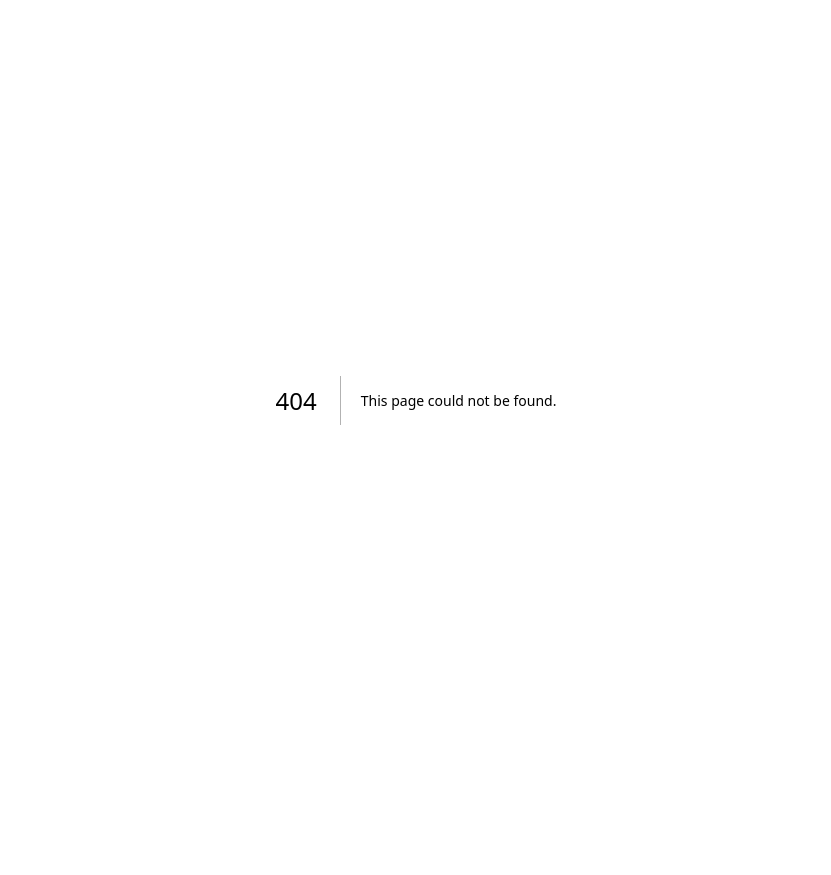
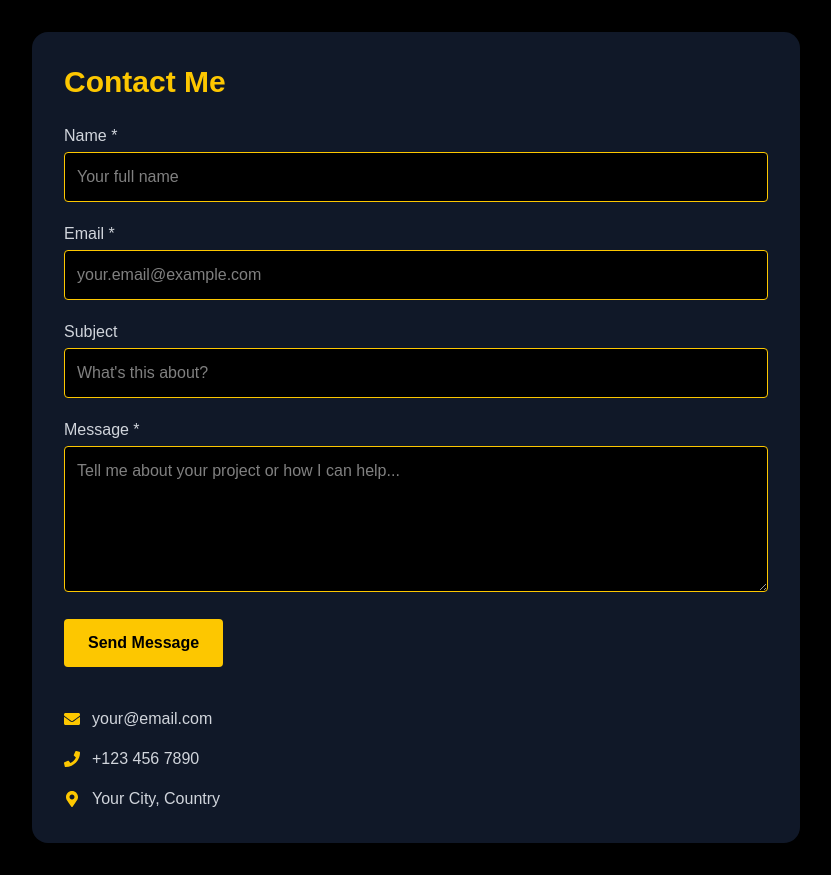
Before and after one commit to AddyDev555/Portfolio, a Next.js app: page /contacts in a window 1280 px wide. Before the commit this address had no page. Shown: the whole page, without its empty margins (224-1055 px from the left). Before the commit the page ends 800 px from the top, so only its background shows below. Built offline with nearby package versions, Linux system fonts and the light colour scheme.

Commit message:
Added backend for projects page.

```diff
--- /dev/null
+++ b/app/contacts/components/contactForm.jsx
@@ -0,0 +1,182 @@
+"use client";
+import React, { useState } from "react";
+import { FaEnvelope, FaPhone, FaMapMarkerAlt } from "react-icons/fa";
+
+const ContactMe = () => {
+    const [formData, setFormData] = useState({
+        from_name: '',
+        from_email: '',
+        subject: '',
+        message: ''
+    });
+    const [isLoading, setIsLoading] = useState(false);
+    const [status, setStatus] = useState({ type: '', message: '' });
+
+    const handleChange = (e) => {
+        setFormData({
+            ...formData,
+            [e.target.name]: e.target.value
+        });
+    };
+
+    const sendEmail = async (e) => {
+        e.preventDefault();
+        setIsLoading(true);
+        setStatus({ type: '', message: '' });
+
+        // Basic validation
+        if (!formData.from_name || !formData.from_email || !formData.message) {
+            setStatus({
+                type: 'error',
+                message: 'Please fill in all required fields.'
+            });
+            setIsLoading(false);
+            return;
+        }
+
+        try {
+            // Simulate EmailJS call (replace with actual implementation in your environment)
+            const templateParams = {
+                from_name: formData.from_name,
+                from_email: formData.from_email,
+                subject: formData.subject || 'Contact Form Submission',
+                message: formData.message,
+            };
+
+            // In your actual implementation, use:
+            const emailjs = require('@emailjs/browser');
+            await emailjs.send(
+                "service_uhy7xw3",
+                "template_b0gsigo",
+                templateParams,
+                "e4urQMx9Nd0cX_lRD"
+            );
+
+            // Simulating success for demo
+            await new Promise(resolve => setTimeout(resolve, 2000));
+
+            setStatus({
+                type: 'success',
+                message: 'Message sent successfully! I\'ll get back to you soon.'
+            });
+
+            // Reset form
+            setFormData({
+                from_name: '',
+                from_email: '',
+                subject: '',
+                message: ''
+            });
+
+        } catch (error) {
+            console.error('Email Error:', error);
+            setStatus({
+                type: 'error',
+                message: 'Failed to send message. Please try again or contact me directly.'
+            });
+        } finally {
+            setIsLoading(false);
+        }
+    };
+
+    return (
+        <div className="min-h-screen overflow-y-scroll bg-black text-white flex items-center justify-center p-8">
+            <div className="w-full max-w-3xl bg-gray-900 p-8 rounded-2xl shadow-lg">
+                <h2 className="text-3xl font-bold mb-6 text-yellow-400">Contact Me</h2>
+
+                {/* Status Messages */}
+                {status.message && (
+                    <div className={`mb-6 p-4 rounded-lg ${
+                        status.type === 'success'
+                            ? 'bg-green-900 border border-green-400 text-green-100'
+                            : 'bg-red-900 border border-red-400 text-red-100'
+                    }`}>
+                        {status.message}
+                    </div>
+                )}
+
+                <div className="space-y-5">
+                    <div>
+                        <label className="block mb-1 text-gray-300">Name *</label>
+                        <input
+                            type="text"
+                            name="from_name"
+                            value={formData.from_name}
+                            onChange={handleChange}
+                            required
+                            disabled={isLoading}
+                            className="w-full p-3 rounded bg-black text-white border border-yellow-400 focus:outline-none focus:ring-2 focus:ring-yellow-400 disabled:opacity-50 disabled:cursor-not-allowed"
+                            placeholder="Your full name"
+                        />
+                    </div>
+                    <div>
+                        <label className="block mb-1 text-gray-300">Email *</label>
+                        <input
+                            type="email"
+                            name="from_email"
+                            value={formData.from_email}
+                            onChange={handleChange}
+                            required
+                            disabled={isLoading}
+                            className="w-full p-3 rounded bg-black text-white border border-yellow-400 focus:outline-none focus:ring-2 focus:ring-yellow-400 disabled:opacity-50 disabled:cursor-not-allowed"
+                            placeholder="your.email@example.com"
+                        />
+                    </div>
+                    <div>
+                        <label className="block mb-1 text-gray-300">Subject</label>
+                        <input
+                            type="text"
+                            name="subject"
+                            value={formData.subject}
+                            onChange={handleChange}
+                            disabled={isLoading}
+                            className="w-full p-3 rounded bg-black text-white border border-yellow-400 focus:outline-none focus:ring-2 focus:ring-yellow-400 disabled:opacity-50 disabled:cursor-not-allowed"
+                            placeholder="What's this about?"
+                        />
+                    </div>
+                    <div>
+                        <label className="block mb-1 text-gray-300">Message *</label>
+                        <textarea
+                            name="message"
+                            value={formData.message}
+                            onChange={handleChange}
+                            required
+                            rows="5"
+                            disabled={isLoading}
+                            className="w-full p-3 rounded bg-black text-white border border-yellow-400 focus:outline-none focus:ring-2 focus:ring-yellow-400 resize-vertical disabled:opacity-50 disabled:cursor-not-allowed"
+                            placeholder="Tell me about your project or how I can help..."
+                        />
+                    </div>
+                    <button
+                        onClick={sendEmail}
+                        disabled={isLoading}
+                        className="bg-yellow-400 text-black font-bold px-6 py-3 rounded hover:bg-yellow-500 transition duration-200 disabled:opacity-50 disabled:cursor-not-allowed flex items-center gap-2"
+                    >
+                        {isLoading ? (
+                            <>
+                                <div className="animate-spin rounded-full h-4 w-4 border-2 border-black border-t-transparent"></div>
+                                Sending...
+                            </>
+                        ) : (
+                            'Send Message'
+                        )}
+                    </button>
+                </div>
+
+                <div className="mt-10 space-y-4 text-gray-300">
+                    <p className="flex items-center gap-3">
+                        <FaEnvelope className="text-yellow-400" /> your@email.com
+                    </p>
+                    <p className="flex items-center gap-3">
+                        <FaPhone className="text-yellow-400" /> +123 456 7890
+                    </p>
+                    <p className="flex items-center gap-3">
+                        <FaMapMarkerAlt className="text-yellow-400" /> Your City, Country
+                    </p>
+                </div>
+            </div>
+        </div>
+    );
+};
+
+export default ContactMe;
--- /dev/null
+++ b/app/contacts/page.js
@@ -0,0 +1,10 @@
+import React from 'react'
+import ContactMe from './components/contactForm'
+
+export default function page() {
+    return (
+        <div>
+            <ContactMe />
+        </div>
+    )
+}
--- a/app/projects/components/ProjectsContainer.jsx
+++ b/app/projects/components/ProjectsContainer.jsx
@@ -11,22 +11,29 @@ export default function ProjectsContainer() {
     const [isMenu, setIsMenu] = useState(false);
     const [projects, setProjects] = useState([]);
     const [loading, setLoading] = useState(true);
+    const [error, setError] = useState(null);
     const [playingVideo, setPlayingVideo] = useState(null);
 
-    // Load projects data
+    // Load projects data from backend API
     useEffect(() => {
         const loadProjects = async () => {
             try {
-                // Fetch the JSON file from the public folder
-                const response = await fetch('/projects/projects.json');
+                setLoading(true);
+                setError(null);
+
+                // Fetch from backend API
+                const response = await fetch('https://adiverse.pythonanywhere.com/api/projects');
+
                 if (!response.ok) {
-                    throw new Error('Failed to fetch projects data');
+                    throw new Error(`HTTP error! status: ${response.status}`);
                 }
+
                 const projectsData = await response.json();
-                setProjects(projectsData);
+                setProjects(projectsData.data);
                 setLoading(false);
             } catch (error) {
                 console.error('Error loading projects data:', error);
+                setError(error.message);
                 setLoading(false);
             }
         };
@@ -61,7 +68,7 @@ export default function ProjectsContainer() {
     const menuItems = [
         { name: "Home", href: "/" },
         { name: "Projects", href: "/projects" },
-        { name: "Contact", href: "/contact" },
+        { name: "Contact", href: "/contacts" },
         { name: "Blogs", href: "/blogs" },
         { name: "UI/UX Store", href: "/store" }
     ];
@@ -91,7 +98,7 @@ export default function ProjectsContainer() {
                             autoPlay={playingVideo === project.id}
                             poster={project.image}
                         >
-                            <source src={project.video} type="video/mp4" />
+                            <source src={`https://adiverse.pythonanywhere.com/projects/${project.video}`} type="video/mp4" />
                         </video>
                         <button
                             onClick={() => handleVideoPlay(project.id)}
@@ -202,8 +209,25 @@ export default function ProjectsContainer() {
                         </div>
                     )}
 
+                    {/* Error State */}
+                    {error && (
+                        <div className="text-center py-20">
+                            <div className="text-6xl mb-4">⚠️</div>
+                            <h3 className="text-2xl font-bold text-white mb-2">Failed to Load Projects</h3>
+                            <p className="text-gray-400 mb-4">
+                                {error}
+                            </p>
+                            <button
+                                onClick={() => window.location.reload()}
+                                className="px-6 py-2 bg-yellow-500 hover:bg-yellow-600 text-black font-medium rounded-lg transition-colors duration-200"
+                            >
+                                Retry
+                            </button>
+                        </div>
+                    )}
+
                     {/* Projects Grid */}
-                    {!loading && projects.length > 0 && (
+                    {!loading && !error && projects.length > 0 && (
                         <div className="grid grid-cols-1 md:grid-cols-2 lg:grid-cols-3 gap-8 mb-20">
                             {projects.map((project, index) => (
                                 <ProjectCard key={project.id || index} project={project} />
@@ -212,12 +236,12 @@ export default function ProjectsContainer() {
                     )}
 
                     {/* Empty State */}
-                    {!loading && projects.length === 0 && (
+                    {!loading && !error && projects.length === 0 && (
                         <div className="text-center py-20">
                             <div className="text-6xl mb-4">🚧</div>
                             <h3 className="text-2xl font-bold text-white mb-2">No Projects Found</h3>
                             <p className="text-gray-400">
-                                Projects data couldn't be loaded. Please check the JSON file path.
+                                No projects available at the moment. Check back later!
                             </p>
                         </div>
                     )}
--- a/components/MainHomepage.jsx
+++ b/components/MainHomepage.jsx
@@ -53,7 +53,7 @@ export default function MainHomepage() {
     const menuItems = [
         { name: "Home", href: "/" },
         { name: "Projects", href: "/projects" },
-        { name: "Contact", href: "/contact" },
+        { name: "Contact", href: "/contacts" },
         {name: "Blogs", href: "/blogs"},
         {name: "UI/UX Store", href: "/store"}
     ];
--- a/package.json
+++ b/package.json
@@ -9,6 +9,7 @@
     "lint": "next lint"
   },
   "dependencies": {
+    "emailjs-com": "^3.2.0",
     "lucide-react": "^0.511.0",
     "next": "15.3.3",
     "react": "^19.0.0",
```
Also changed, not shown: 1 other file (tests, documents, lock files or other folders).
